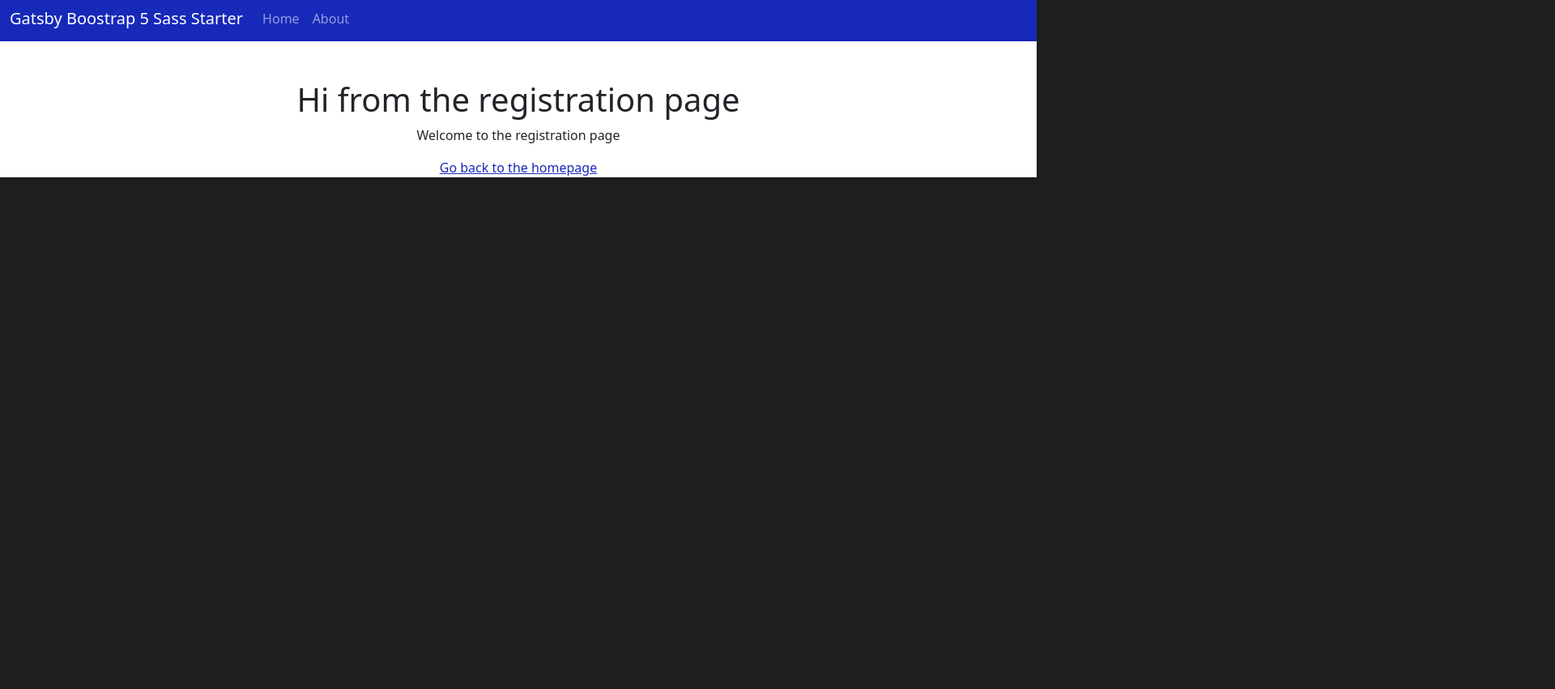
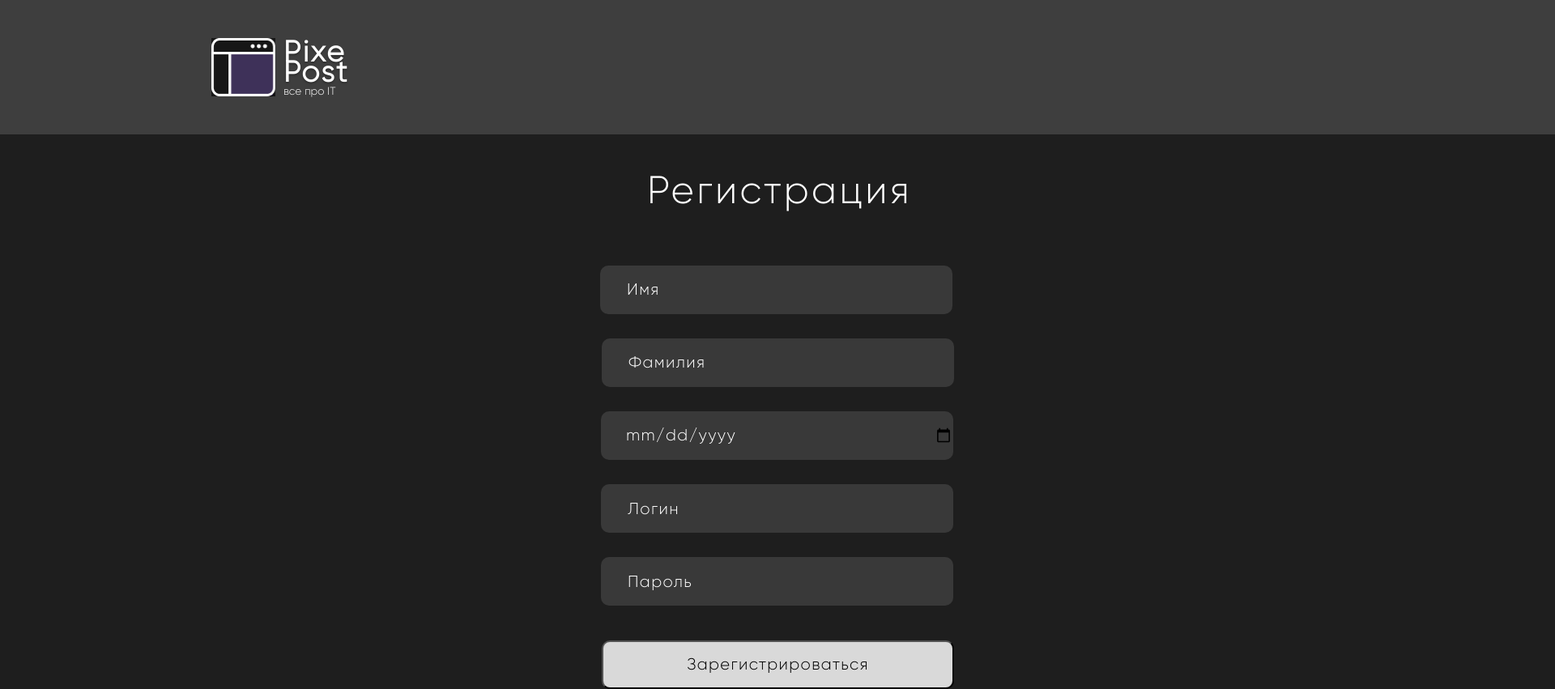
Before and after one commit to AlexMaster001/Project-52, a Gatsby site: page /registration in a window 1280 px wide. Shown: the part 5-856 px from the top of the page at 81% size, 1920 px wide, since content can reach past the window. Before the commit the page ends 800 px from the top, so only its background shows below. Built offline with nearby package versions, Linux system fonts and the light colour scheme; Gatsby itself is replaced by a stand-in of ours.

Commit message:
modified navbar, entry page. added registration page

```diff
--- a/src/components/layout.scss
+++ b/src/components/layout.scss
@@ -5,9 +5,7 @@
 }
 
 html {
-
     background-color: #1E1E1E;
-
   }
 
 #site-search {
@@ -121,6 +119,8 @@ html {
     height: 171px;
     left: 0px;
     top: 0px;
+
+    z-index: -1000;
 
     background: rgba(165, 165, 165, 0.24);
 
@@ -445,8 +445,6 @@ html {
     /* or 103% */
     letter-spacing: 0.07em;
 
-    padding-left: 20px;
-
     color: #FFFFFF;
 
 }
@@ -469,8 +467,6 @@ html {
     line-height: 25px;
     /* or 103% */
     letter-spacing: 0.07em;
-
-    padding-left: 20px;
 
     color: #FFFFFF;
 }
@@ -571,6 +567,158 @@ input::placeholder {
     color: #000000;
 }
 
+.registration-heading {
+    position: absolute;
+    width: 322px;
+    height: 50px;
+    left: 799px;
+    top: 231px;
 
-$primary: #1629b9;
+    font-family: 'Gilroy';
+    font-style: normal;
+    font-weight: 400;
+    font-size: 48px;
+    line-height: 25px;
+    /* or 52% */
+    letter-spacing: 0.07em;
+
+    color: #FFFFFF;
+
+}
+
+#firstname-input {
+    position: absolute;
+    width: 435px;
+    height: 60px;
+    left: 741px;
+    top: 333px;
+
+    background: #393939;
+    border-radius: 10px;
+    border: none;
+
+    font-family: 'Gilroy';
+    font-style: normal;
+    font-weight: 400;
+    font-size: 20px;
+    line-height: 25px;
+    /* or 124% */
+    letter-spacing: 0.07em;
+
+    color: #FFFFFF;
+}
+
+#lastname-input {
+    position: absolute;
+    width: 435px;
+    height: 60px;
+    left: 743px;
+    top: 423px;
+
+    background: #393939;
+    border-radius: 10px;
+    border: none;
+
+    font-family: 'Gilroy';
+    font-style: normal;
+    font-weight: 400;
+    font-size: 20px;
+    line-height: 25px;
+    /* or 124% */
+    letter-spacing: 0.07em;
+
+    color: #FFFFFF;
+}
+
+#date-input {
+    position: absolute;
+    width: 435px;
+    height: 60px;
+    left: 742px;
+    top: 513px;
+
+    background: #393939;
+    border-radius: 10px;
+    border: none;
+
+    font-family: 'Gilroy';
+    font-style: normal;
+    font-weight: 400;
+    font-size: 20px;
+    line-height: 25px;
+    /* or 124% */
+    letter-spacing: 0.07em;
+
+    padding-left: 31px;
+
+    color: #FFFFFF;
+}
+
+#registration-login-input {
+    position: absolute;
+    width: 435px;
+    height: 60px;
+    left: 742px;
+    top: 603px;
+
+    background: #393939;
+    border-radius: 10px;
+    border: none;
+
+    font-family: 'Gilroy';
+    font-style: normal;
+    font-weight: 300;
+    font-size: 24px;
+    line-height: 25px;
+    /* or 103% */
+    letter-spacing: 0.07em;
+
+    color: #FFFFFF;
+}
+
+#registration-password-input {
+    position: absolute;
+    width: 435px;
+    height: 60px;
+    left: 742px;
+    top: 693px;
+
+    background: #393939;
+    border-radius: 10px;
+    border: none;
+
+    font-family: 'Gilroy';
+    font-style: normal;
+    font-weight: 300;
+    font-size: 24px;
+    line-height: 25px;
+    /* or 103% */
+    letter-spacing: 0.07em;
+
+    color: #FFFFFF;
+}
+
+.registration-form-button {
+    position: absolute;
+    width: 435px;
+    height: 60px;
+    left: 743px;
+    top: 796px;
+
+    background: #D9D9D9;
+    border-radius: 10px;
+
+    font-family: 'Gilroy';
+    font-style: normal;
+    font-weight: 400;
+    font-size: 20px;
+    line-height: 25px;
+    /* identical to box height, or 124% */
+    letter-spacing: 0.07em;
+
+    color: #000000;
+}
+
+
+// $primary: #1629b9;
 @import "~bootstrap/scss/bootstrap";
--- a/src/components/navbar.js
+++ b/src/components/navbar.js
@@ -12,34 +12,14 @@ const ExactNavLink = props => (
 
 const Navbar = ({ siteTitle }) => {
   return (
-    <nav className="navbar navbar-expand-md navbar-dark bg-primary">
-      <div className="container-fluid">
-        <Link to="/" className="navbar-brand" href="#">{siteTitle}</Link>
-        <button className="navbar-toggler" type="button" data-bs-toggle="collapse" data-bs-target="#main-navbar"
-                aria-controls="main-navbar" aria-expanded="false" aria-label="Toggle navigation">
-          <span className="navbar-toggler-icon"></span>
-        </button>
-
-        <div className="collapse navbar-collapse" id="main-navbar">
-          <ul className="navbar-nav me-auto mb-2 mb-md-0">
-            <li className="nav-item">
-              <ExactNavLink
-                to="/"
-              >
-                Home
-              </ExactNavLink>
-            </li>
-            <li className="nav-item">
-              <ExactNavLink
-                to="/about"
-              >
-                About
-              </ExactNavLink>
-            </li>
-          </ul>
-        </div>
-      </div>
-    </nav>
+      <ExactNavLink
+        to="/"
+      >
+        <section id="logo-section">
+            <div className="logo-text">Pixe Post</div>
+            <div className="logo-text2">все про IT</div>
+        </section>
+      </ExactNavLink>
   )
 }
 
--- a/src/pages/registration.js
+++ b/src/pages/registration.js
@@ -6,11 +6,41 @@ import {Seo} from "../components/seo"
 
 const registrationPage = () => (
   <Layout>
-    <div className="container text-center my-5">
-      <h1>Hi from the registration page</h1>
-      <p>Welcome to the registration page</p>
-      <Link to="/">Go back to the homepage</Link>
-    </div>
+    <header id="header-container">
+        <section id="header-background"></section>
+    </header>
+    <section id="registration-form">
+        <div className="registration-heading">Регистрация</div>
+        <form>
+        <input type="text"
+                id="firstname-input"
+                name="firstname"
+                placeholder="Имя" required/>
+        <input type="text"
+                id="lastname-input"
+                name="lastname"
+                placeholder="Фамилия" required/>
+        <input type="date"
+                id="date-input"
+                name="date"
+                />
+        <input type="text"
+                id="registration-login-input"
+                name="login"
+                placeholder="Логин" required/>
+        <input type="password"
+                id="registration-password-input"
+                name="password"
+                placeholder="Пароль" required/>
+            <div class="wrap-entry">
+                <button className="registration-form-button"
+                        type="submit"
+                        onclick="solve()">
+                        Зарегистрироваться
+                </button>
+            </div>
+        </form>
+    </section>
   </Layout>
 )
 
```
Also changed, not shown: src/pages/entry.js (+0 -13 lines).
